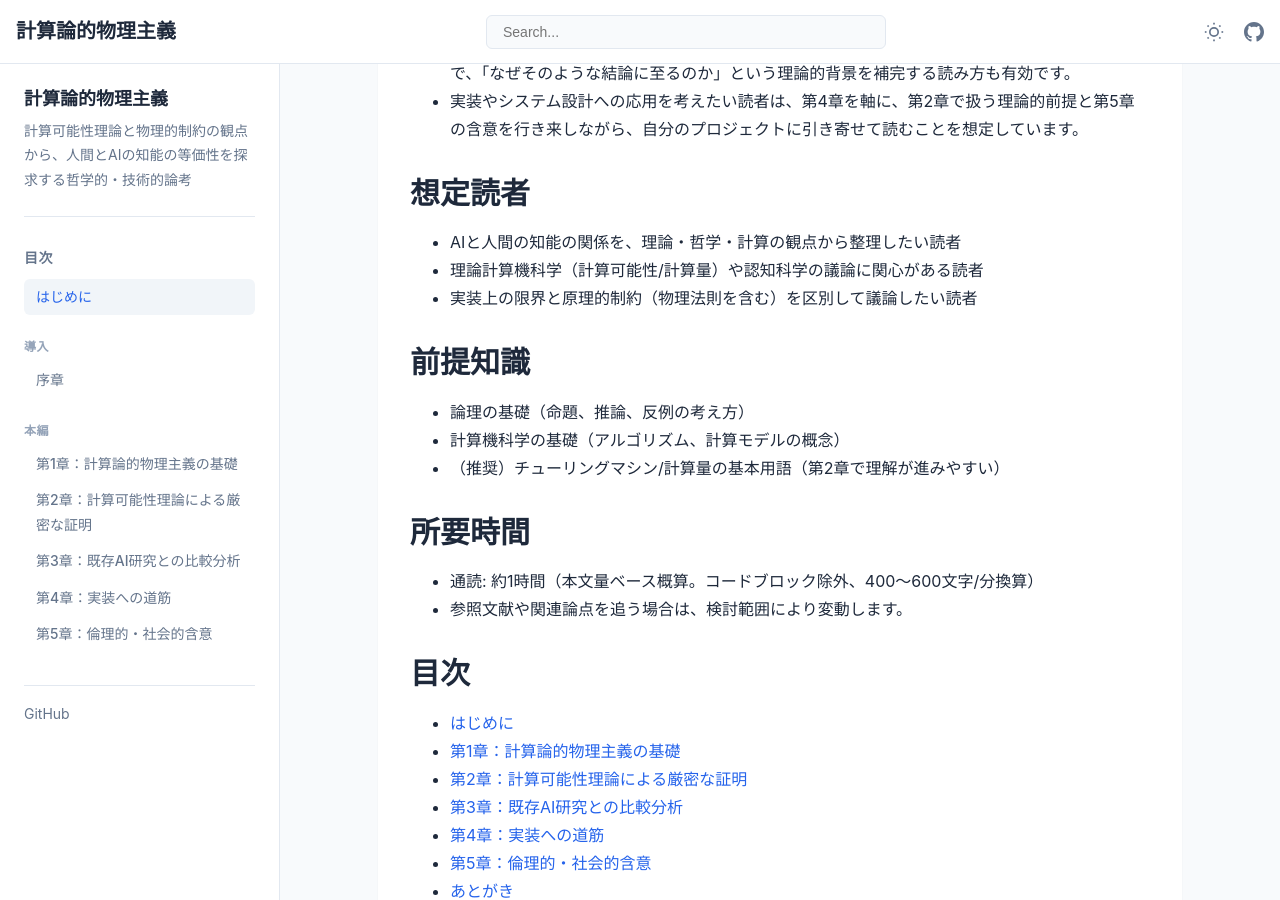
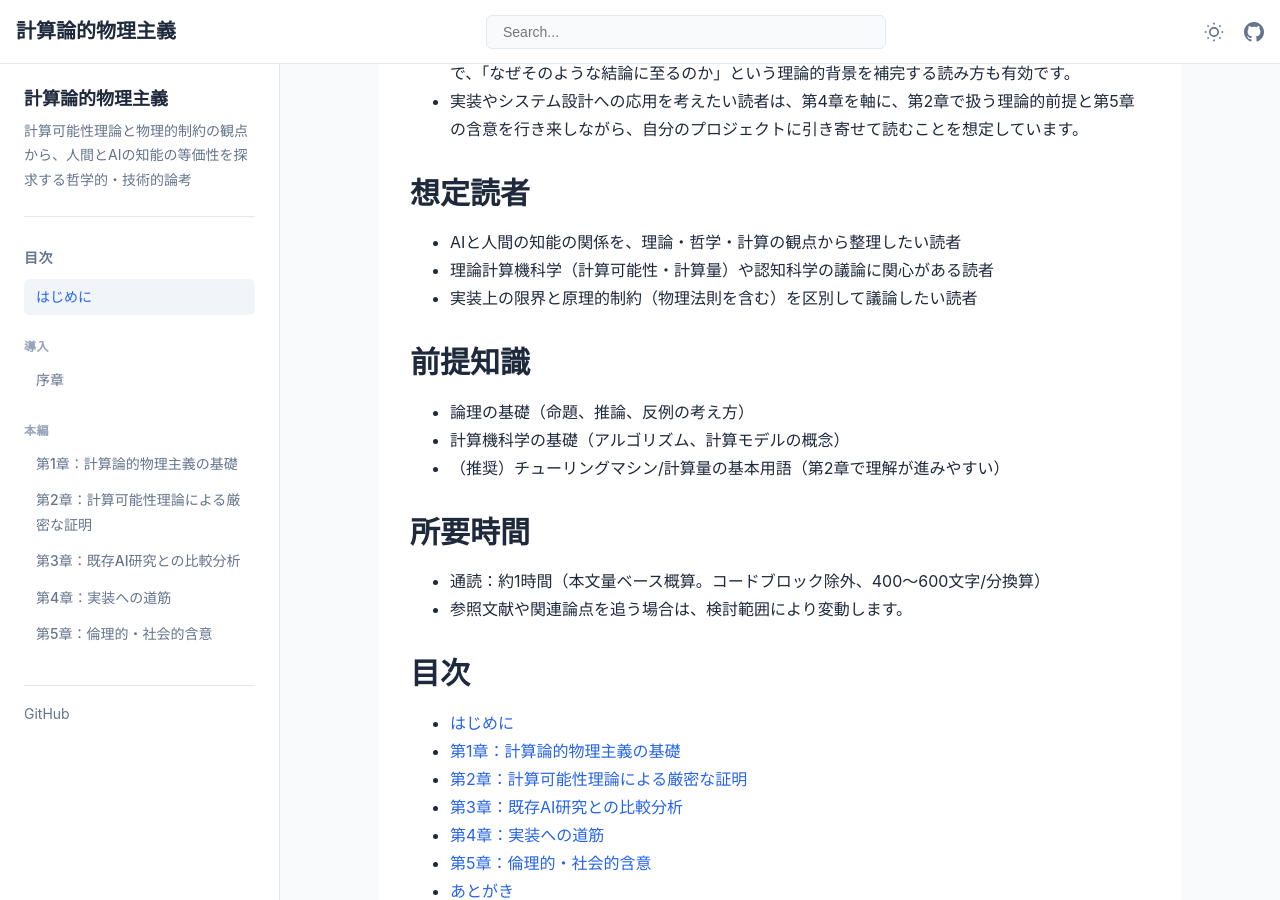
Before and after one commit to itdojp/computational-physicalism-book, a Jekyll site: the page built from docs/index.md, in a window 1280 px wide and 900 px high, scrolled down 895 px. Built offline with Jekyll 4.4.1, drawn with Linux system fonts in a browser that asks for light colours.

Commit message:
chore(docs): unify notation

```diff
--- a/docs/index.md
+++ b/docs/index.md
@@ -32,7 +32,7 @@ permalink: /
 
 ## 想定読者
 - AIと人間の知能の関係を、理論・哲学・計算の観点から整理したい読者
-- 理論計算機科学（計算可能性/計算量）や認知科学の議論に関心がある読者
+- 理論計算機科学（計算可能性・計算量）や認知科学の議論に関心がある読者
 - 実装上の限界と原理的制約（物理法則を含む）を区別して議論したい読者
 
 ## 前提知識
```
Also changed, not shown: other parts of docs/index.md (+1 -1 lines).
